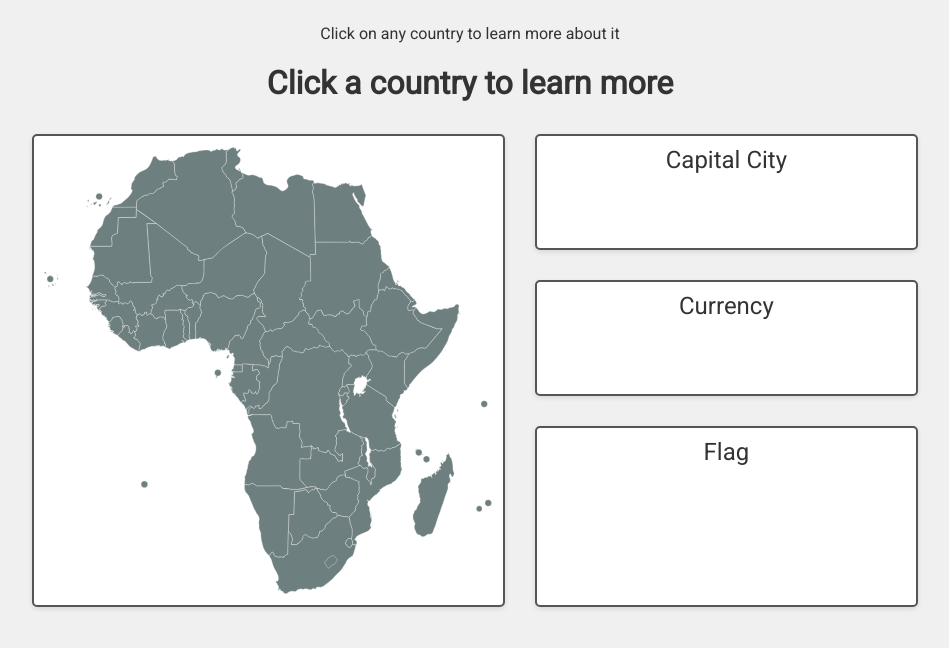
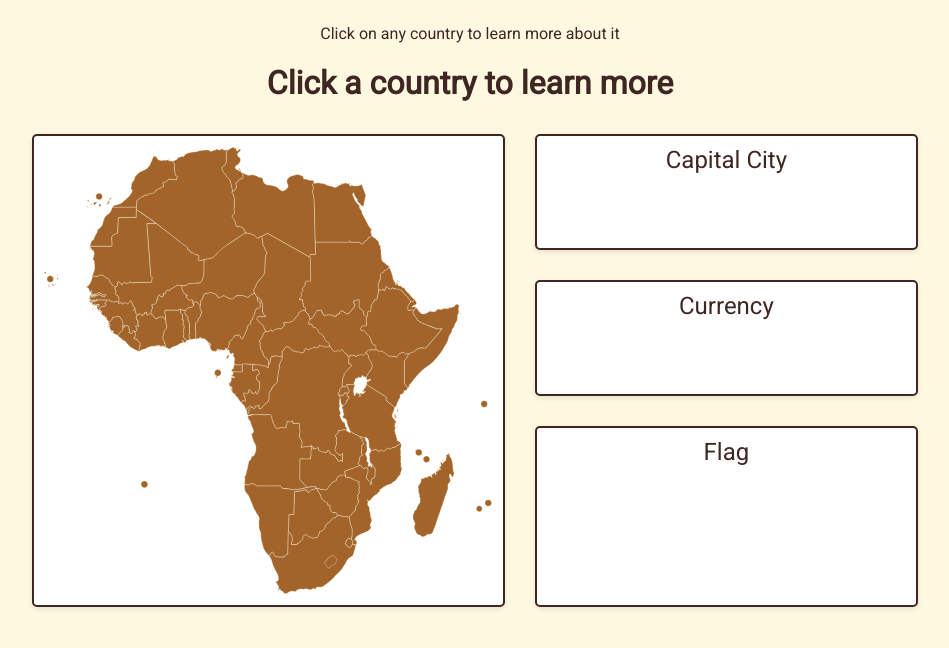
Before and after one commit to CodeBreaker02/african-countries-map, a React (Create React App) app: page / in a window 1280 px wide. Shown: the top 648 px of the page, without its empty margins (178-1127 px from the left). Built offline with nearby package versions, Linux system fonts and the light colour scheme.

Commit message:
Add African theme colors and SEO meta tags

```diff
--- a/package.json
+++ b/package.json
@@ -10,6 +10,7 @@
     "react": "^19.1.0",
     "react-dom": "^19.1.0",
     "react-scripts": "5.0.1",
+    "react-helmet": "^6.1.0",
     "web-vitals": "^2.1.4"
   },
   "scripts": {
--- a/src/App.jsx
+++ b/src/App.jsx
@@ -1,13 +1,22 @@
 import React from 'react';
+import { Helmet } from 'react-helmet';
 import AfricanMap from './AfricanMap';
 import './styles.css';
 
 const App = () => {
     return (
         <div className="app-container">
-{/*
-            <h1>African Countries Interactive Map</h1>
-*/}
+            <Helmet>
+                <title>African Countries Interactive Map</title>
+                <meta
+                    name="description"
+                    content="Explore an interactive map of African countries with flags, capitals and currencies."
+                />
+                <meta
+                    name="keywords"
+                    content="Africa, map, countries, capitals, currencies, flags"
+                />
+            </Helmet>
             <p className="description">Click on any country to learn more about it</p>
             <AfricanMap />
         </div>
--- a/src/styles.css
+++ b/src/styles.css
@@ -1,11 +1,12 @@
 @import url('https://fonts.googleapis.com/css2?family=Roboto&display=swap');
 
 :root {
-    --land: #6e7f80;  /* Changed to a gray-blue color */
-    --background: #f0f0f0;  /* Lighter gray background */
-    --border-color: #555;  /* Dark gray for borders */
-    --text-color: #333;  /* Dark gray for text */
-    --highlight-color: #333;  /* Color for selected country */
+    /* Warm earthy palette for an African theme */
+    --land: #a2642b;            /* Earthy brown for land */
+    --background: #fff8e1;      /* Soft warm background */
+    --border-color: #3e2723;    /* Dark brown borders */
+    --text-color: #3e2723;      /* Dark brown text */
+    --highlight-color: #388e3c; /* Green highlight for selected country */
 }
 
 html, body {
```
